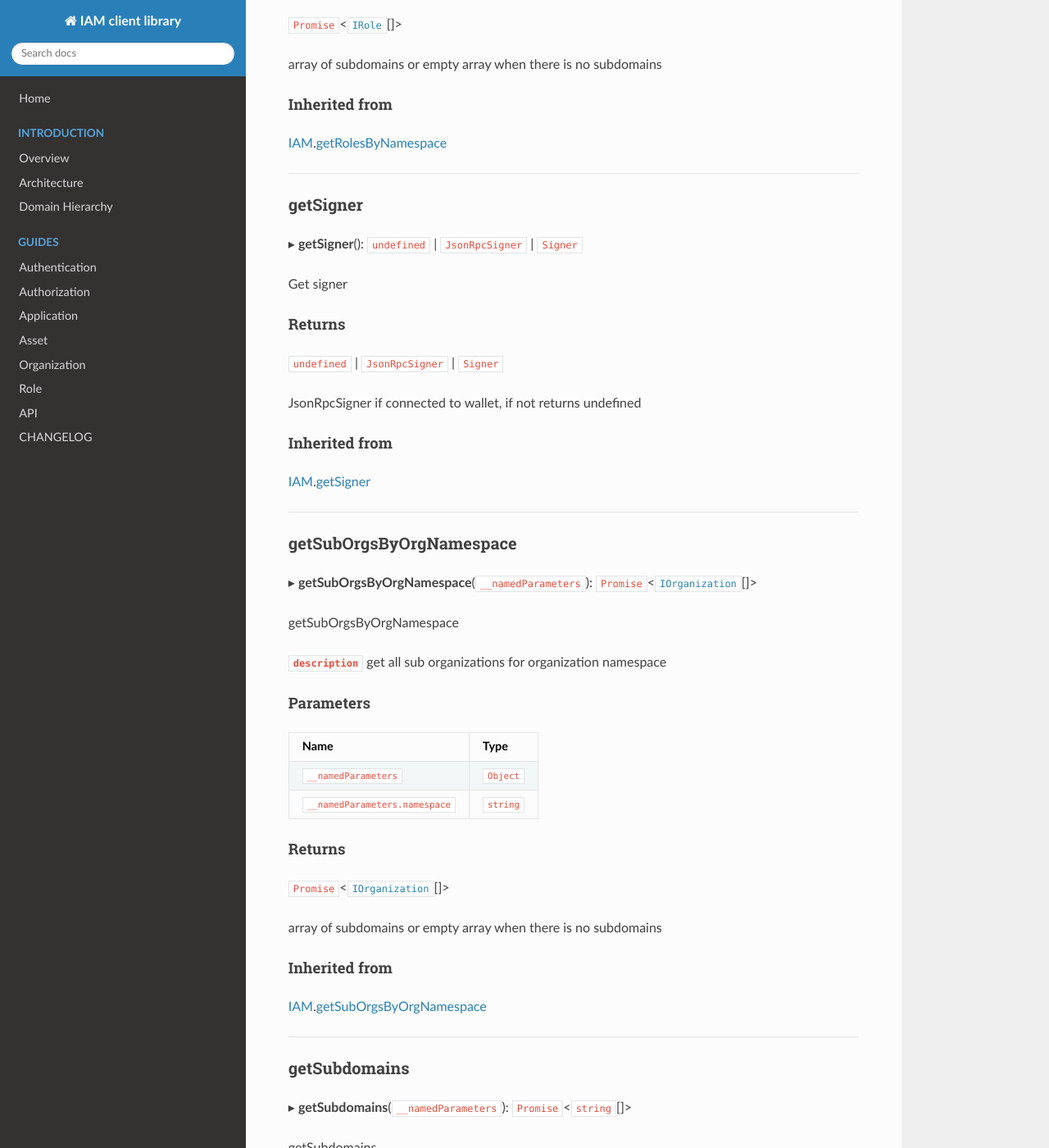
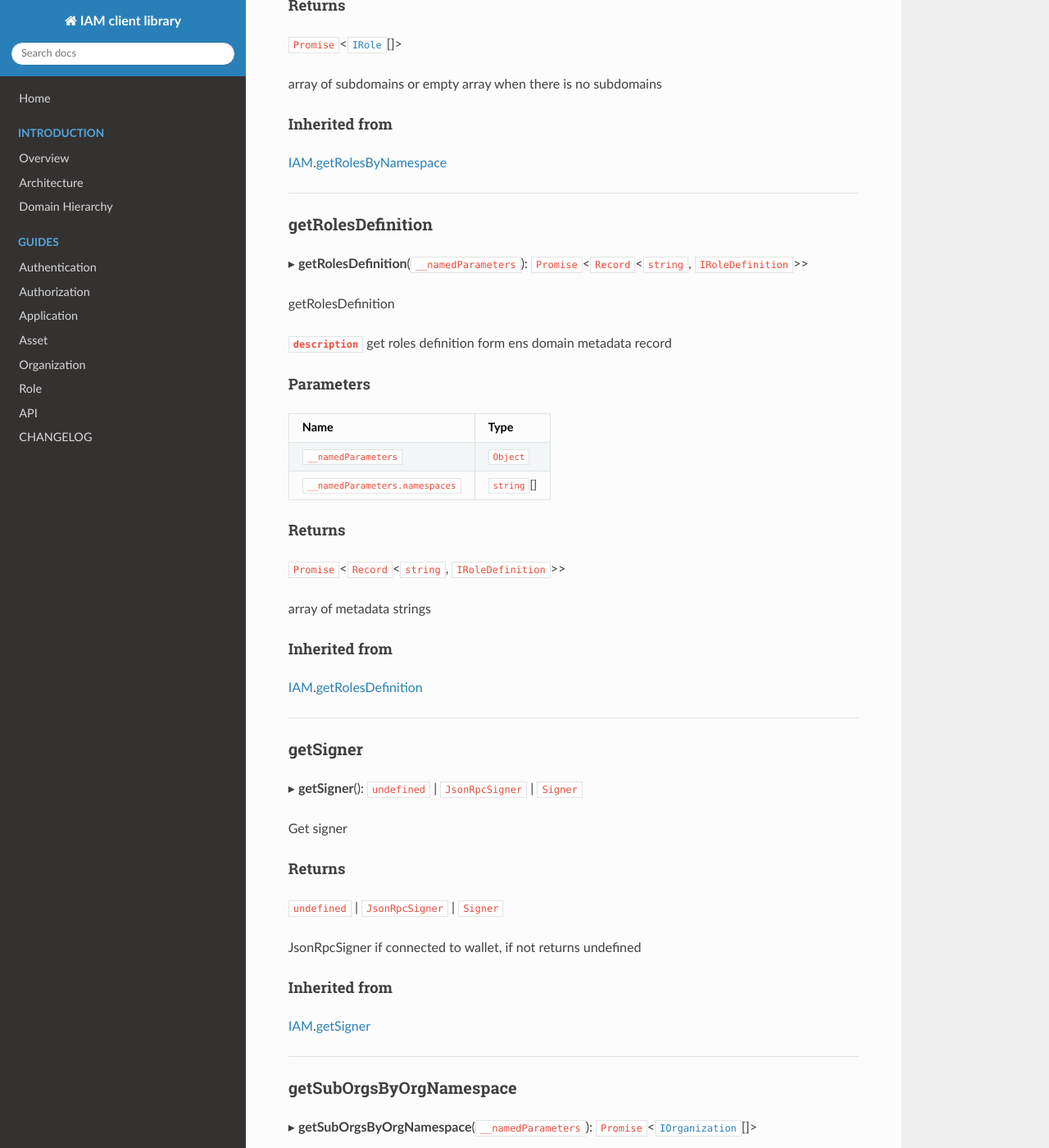
Before and after one commit to energywebfoundation/iam-client-lib, an MkDocs documentation site: the page built from docs/api/classes/GnosisIam.GnosisIam-1.md, in a window 1280 px wide and 1400 px high, scrolled down 27871 px. Shown: the whole window at 82% size. Built offline with MkDocs 1.6.1, drawn with Linux system fonts in a browser that asks for light colours; nearby versions of some CDN libraries; some of the changed text lies outside the part shown.

```diff
--- a/docs/api/classes/GnosisIam.GnosisIam-1.md
+++ b/docs/api/classes/GnosisIam.GnosisIam-1.md
@@ -68,6 +68,7 @@
 - [getProviderType](GnosisIam.GnosisIam-1.md#getprovidertype)
 - [getRoleDIDs](GnosisIam.GnosisIam-1.md#getroledids)
 - [getRolesByNamespace](GnosisIam.GnosisIam-1.md#getrolesbynamespace)
+- [getRolesDefinition](GnosisIam.GnosisIam-1.md#getrolesdefinition)
 - [getSigner](GnosisIam.GnosisIam-1.md#getsigner)
 - [getSubOrgsByOrgNamespace](GnosisIam.GnosisIam-1.md#getsuborgsbyorgnamespace)
 - [getSubdomains](GnosisIam.GnosisIam-1.md#getsubdomains)
@@ -1140,6 +1141,33 @@
 #### Inherited from
 
 [IAM](iam.IAM.md).[getRolesByNamespace](iam.IAM.md#getrolesbynamespace)
+
+___
+
+### getRolesDefinition
+
+▸ **getRolesDefinition**(`__namedParameters`): `Promise`<`Record`<`string`, `IRoleDefinition`\>\>
+
+getRolesDefinition
+
+**`description`** get roles definition form ens domain metadata record
+
+#### Parameters
+
+| Name | Type |
+| :------ | :------ |
+| `__namedParameters` | `Object` |
+| `__namedParameters.namespaces` | `string`[] |
+
+#### Returns
+
+`Promise`<`Record`<`string`, `IRoleDefinition`\>\>
+
+array of metadata strings
+
+#### Inherited from
+
+[IAM](iam.IAM.md).[getRolesDefinition](iam.IAM.md#getrolesdefinition)
 
 ___
 
```
Also changed, not shown: other parts of docs/api/classes/GnosisIam.GnosisIam-1.md (+1 -1 lines), docs/api/classes/cacheServerClient_cacheServerClient.CacheServerClient.md (+21 -0 lines), docs/api/classes/iam.IAM.md (+25 -1 lines), docs/api/interfaces/cacheServerClient_ICacheServerClient.ICacheServerClient.md (+17 -0 lines), 3 other files.
